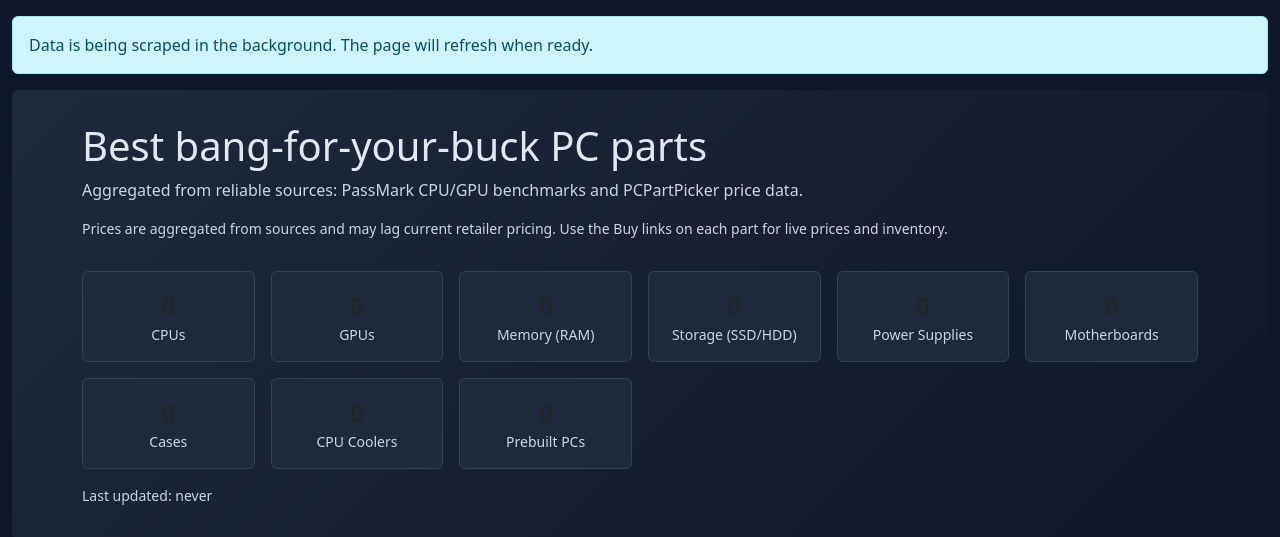
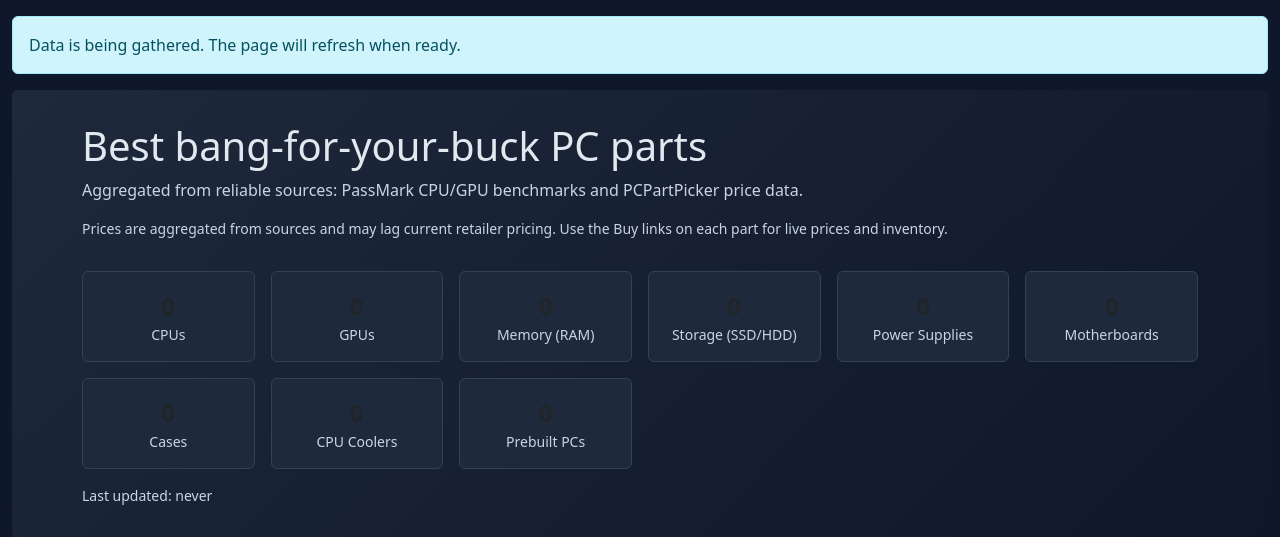
Before and after one commit to AiGoesBurr/pc-parts-deal-finder, a Flask app: page / in a window 1280 px wide. Shown: the part 80-617 px from the top of the page. Run offline with Flask 3, Linux system fonts and the light colour scheme; data that the repository does not hold is empty.

Commit message:
Change loading message to 'Data is being gathered'

```diff
--- a/templates/index.html
+++ b/templates/index.html
@@ -1,7 +1,7 @@
 {% extends "base.html" %}
 {% block title %}Dashboard - PC Parts Deal Finder{% endblock %}
 {% block content %}
-<div id="loadingBanner" class="alert alert-info" style="display:none">Data is being scraped in the background. The page will refresh when ready.</div>
+<div id="loadingBanner" class="alert alert-info" style="display:none">Data is being gathered. The page will refresh when ready.</div>
 <div class="hero mb-4 rounded">
   <div class="container">
     <h1 class="display-6">Best bang-for-your-buck PC parts</h1>
```
